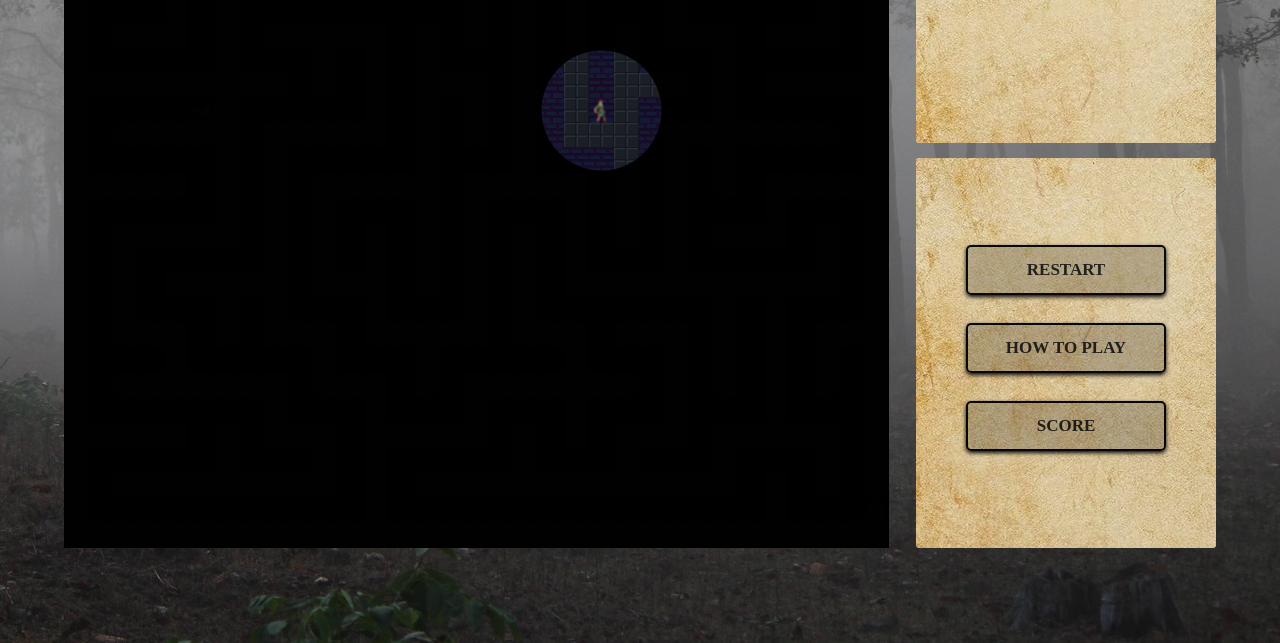
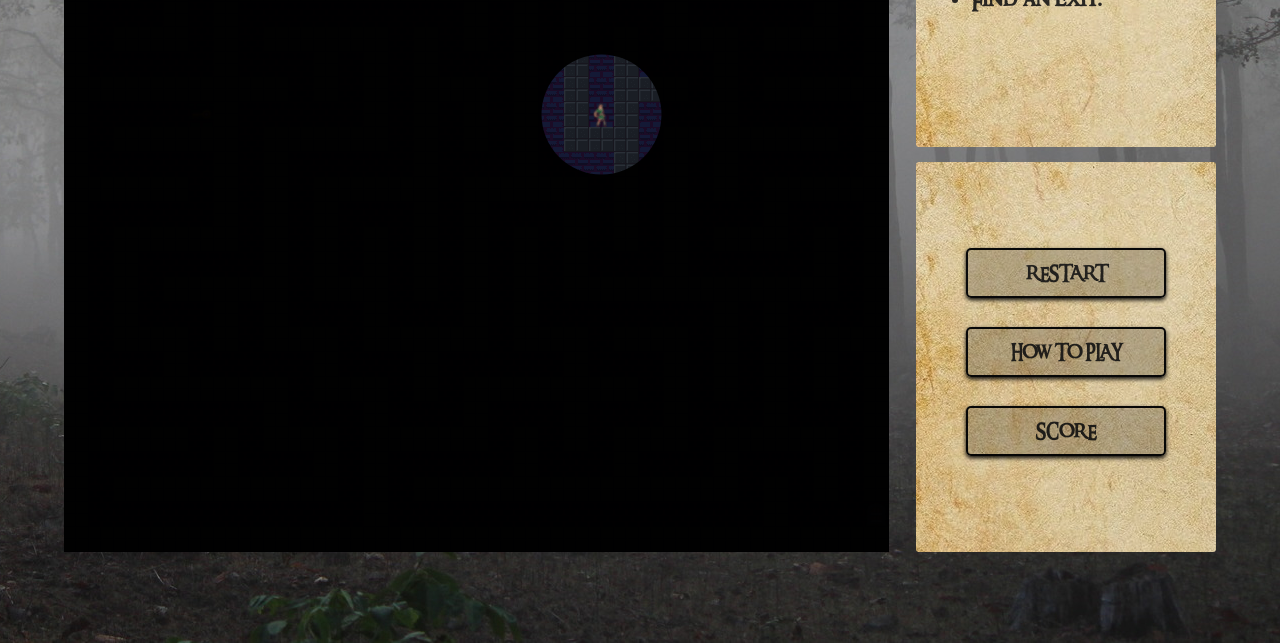
Before and after one commit to jasagregoric/Maze, a plain HTML site: page index.html in a window 1280 px wide. Shown: the part 157-800 px from the top of the page. Drawn offline with Linux system fonts and the light colour scheme; some packages are replaced by stand-ins of ours; the site is published under a folder, as on GitHub Pages, so addresses that start at the root find nothing; a script that the page names is missing.

Commit message:
Update main.css

```diff
--- a/main.css
+++ b/main.css
@@ -204,7 +204,7 @@ button:hover{
 
 @font-face {
     font-family: game;
-    src: url('/foul.ttf');
+    src: url('./foul.ttf');
 }
 
 .cont::-webkit-scrollbar {
```
